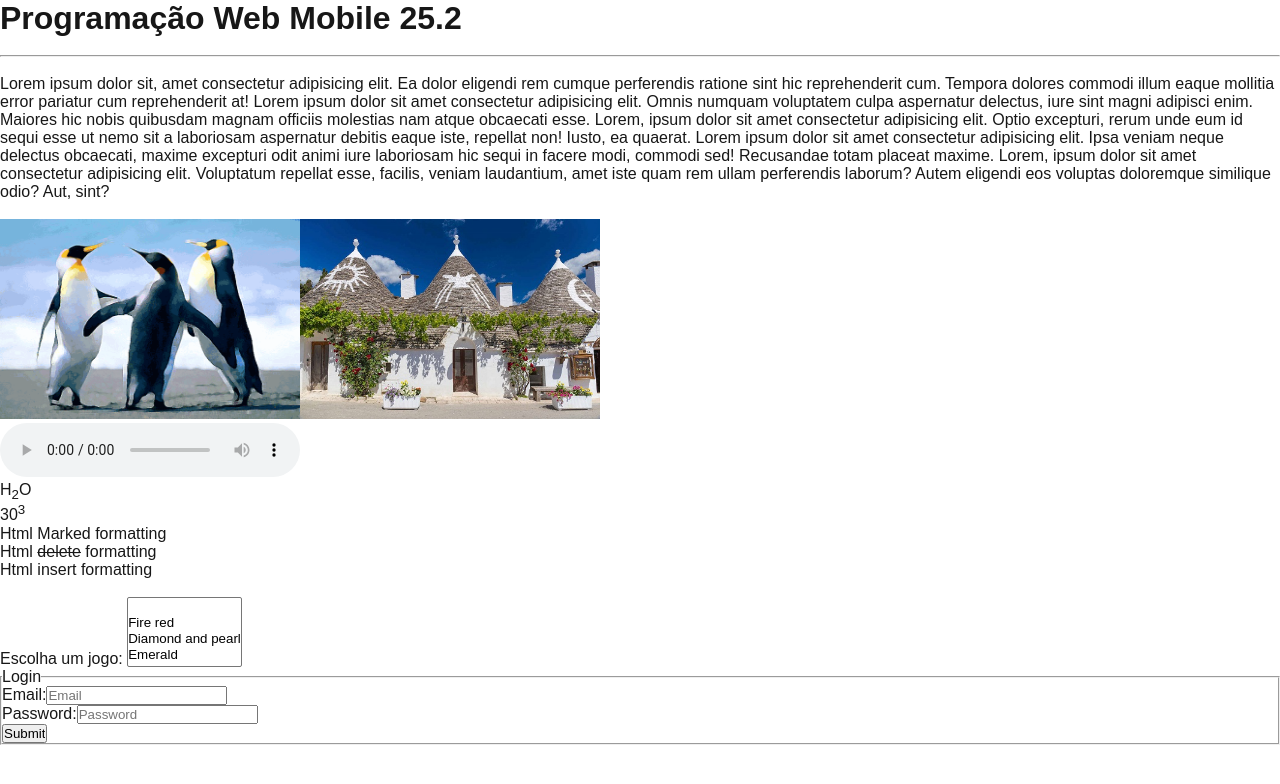
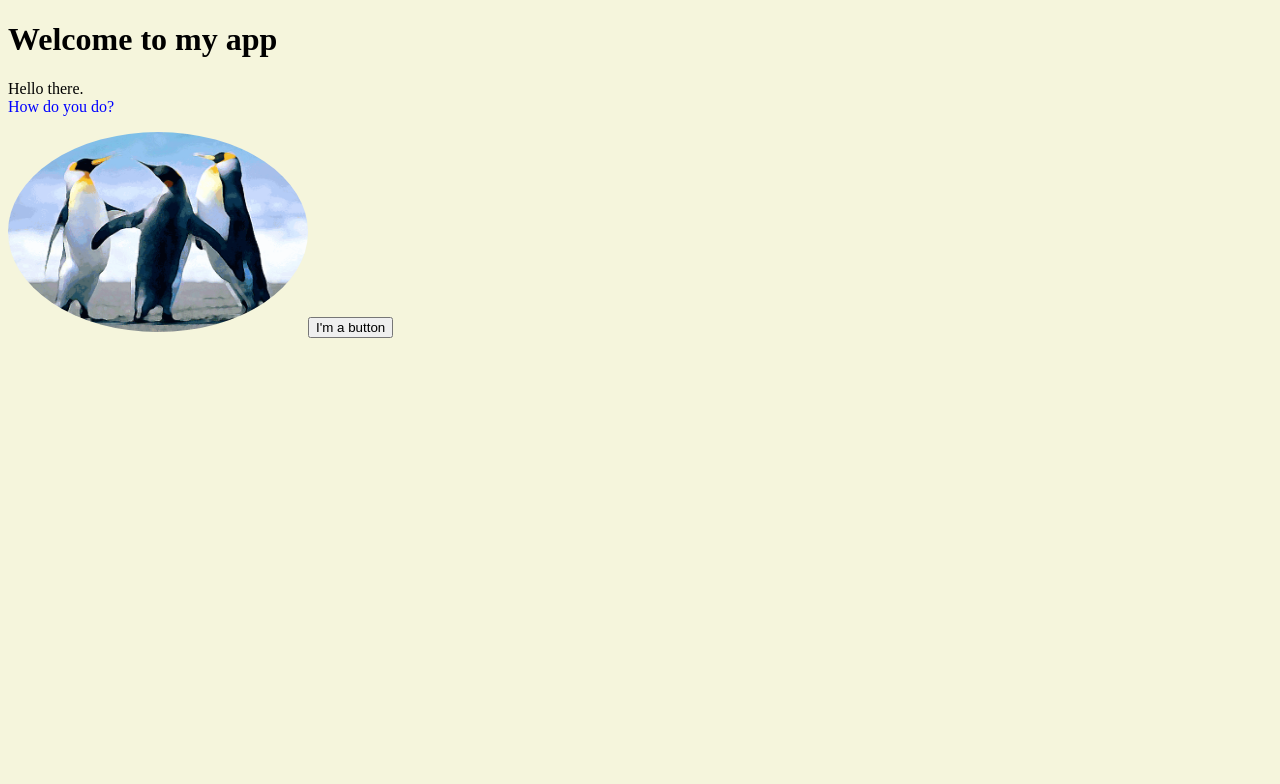
Before and after one commit to nunnowdc/Pwm-2025-2, a Next.js app in the folder ex01-next/: page / in a window 1280 px wide. Shown: the top 784 px of the page. Built offline with nearby package versions, Linux system fonts and the light colour scheme.

Commit message:
Add-Funções e notações de JS para React

```diff
--- a/ex01-next/app/globals.css
+++ b/ex01-next/app/globals.css
@@ -1,42 +1,11 @@
-:root {
-  --background: #ffffff;
-  --foreground: #171717;
+body {
+  background-color: beige;
 }
 
-@media (prefers-color-scheme: dark) {
-  :root {
-    --background: #0a0a0a;
-    --foreground: #ededed;
-  }
+.blueText {
+  color:blue
 }
 
-html,
-body {
-  max-width: 100vw;
-  overflow-x: hidden;
+.avatar {
+  border-radius: 50%;
 }
-
-body {
-  color: var(--foreground);
-  background: var(--background);
-  font-family: Arial, Helvetica, sans-serif;
-  -webkit-font-smoothing: antialiased;
-  -moz-osx-font-smoothing: grayscale;
-}
-
-* {
-  box-sizing: border-box;
-  padding: 0;
-  margin: 0;
-}
-
-a {
-  color: inherit;
-  text-decoration: none;
-}
-
-@media (prefers-color-scheme: dark) {
-  html {
-    color-scheme: dark;
-  }
-}
--- a/ex01-next/app/page.js
+++ b/ex01-next/app/page.js
@@ -1,58 +1,15 @@
-// import Image from "next/image";
-// import styles from "./page.module.css";
+import { MyButton } from "@/components/MyButton";
 
 export default function Home() {
   return (
     <div>
-      <h1> Programação Web Mobile 25.2 </h1>
+      <h1>Welcome to my app</h1>
+      <p>Hello there.
       <br />
-      <hr></hr>
-      <br />
-      <p>Lorem ipsum dolor sit, amet consectetur adipisicing elit. Ea dolor eligendi rem cumque perferendis ratione sint hic reprehenderit cum. Tempora dolores commodi illum eaque mollitia error pariatur cum reprehenderit at! Lorem ipsum dolor sit amet consectetur adipisicing elit. Omnis numquam voluptatem culpa aspernatur delectus, iure sint magni adipisci enim. Maiores hic nobis quibusdam magnam officiis molestias nam atque obcaecati esse. Lorem, ipsum dolor sit amet consectetur adipisicing elit. Optio excepturi, rerum unde eum id sequi esse ut nemo sit a laboriosam aspernatur debitis eaque iste, repellat non! Iusto, ea quaerat. Lorem ipsum dolor sit amet consectetur adipisicing elit. Ipsa veniam neque delectus obcaecati, maxime excepturi odit animi iure laboriosam hic sequi in facere modi, commodi sed! Recusandae totam placeat maxime. Lorem, ipsum dolor sit amet consectetur adipisicing elit. Voluptatum repellat esse, facilis, veniam laudantium, amet iste quam rem ullam perferendis laborum? Autem eligendi eos voluptas doloremque similique odio? Aut, sint?</p>
-      <br />
-
-      <a href="https://www.google.com/?hl=pt_BR">
-        <img src="/Assets/images/image03_grd.png" alt="Penguin image" width="300" height="200" />
-      </a>
-      <img src="/Assets/images/pic_trulli.jpg" alt="Pic trulli image" width="300" height="200" />
-
-      <br></br>
-
-      <audio controls>
-        <source src="horse.ogg" type="audio/ogg" />
-        <source src="horse.mp3" type="audio/mpeg" />
-      </audio>
-
-      <p> H<sub>2</sub>O</p>
-      <p>30<sup>3</sup></p>
-      <p>Html <mak>Marked</mak> formatting</p>
-      <p>Html <del>delete</del> formatting</p>
-      <p>Html <insert>insert</insert> formatting</p>
-
-      <br></br>
-
-      <label htmlFor="pokemon">Escolha um jogo: </label>
-      <select name="Pokemon Games" id="games" multiple>
-        <optgroup lable="Gen 1">
-          <option value="fire red">Fire red</option>
-        </optgroup>
-        <option value="diamond and pearl">Diamond and pearl</option>
-        <option value="emerald">Emerald</option>
-      </select>
-
-      <br></br>
-
-      <fieldset>
-        <legend>Login</legend>
-        <form target="_blank" method="get">
-        <label htmlFor="email">Email:</label>
-        <input type="email" placeholder="Email" name="email" required></input><br/>
-        <lable htmlFor="senha">Password:</lable>
-        <input type="password" placeholder="Password" name="senha" minLength="8" required></input><br/>
-        <input type="submit" ></input>
-        </form>
-      </fieldset>
-
+      <span className="blueText">How do you do?</span>
+      </p>
+      <img className="avatar" src="/Assets/images/image03_grd.png" alt="Penguin image" width="300" height="200"></img>
+      <MyButton />
     </div>
   );
 }
--- /dev/null
+++ b/ex01-next/components/MyButton.js
@@ -0,0 +1,5 @@
+export function MyButton() {
+  return (
+    <button>I'm a button</button>
+  );
+}
```
Also changed, not shown: ex01-next/components/ExemploApostilaHTML.js (added, +59 -0 lines), package.json (added, +12 -0 lines).
